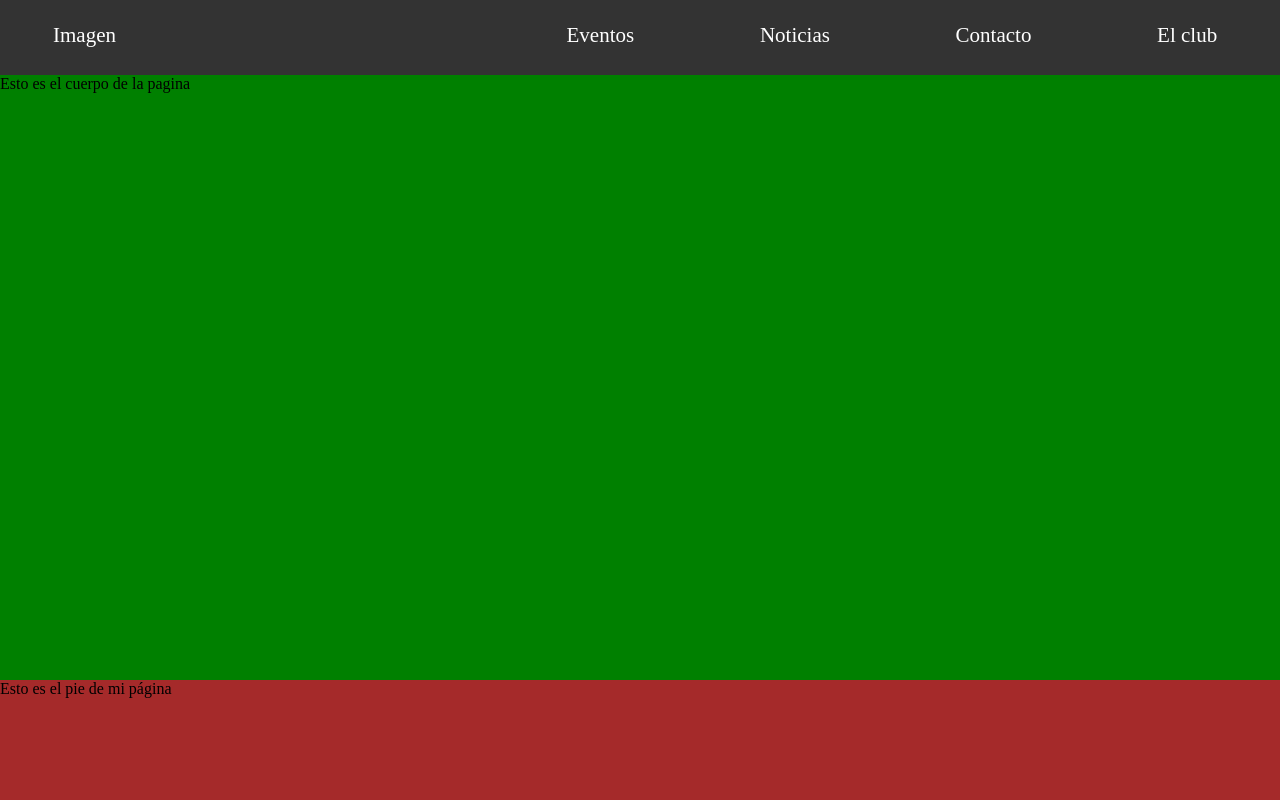
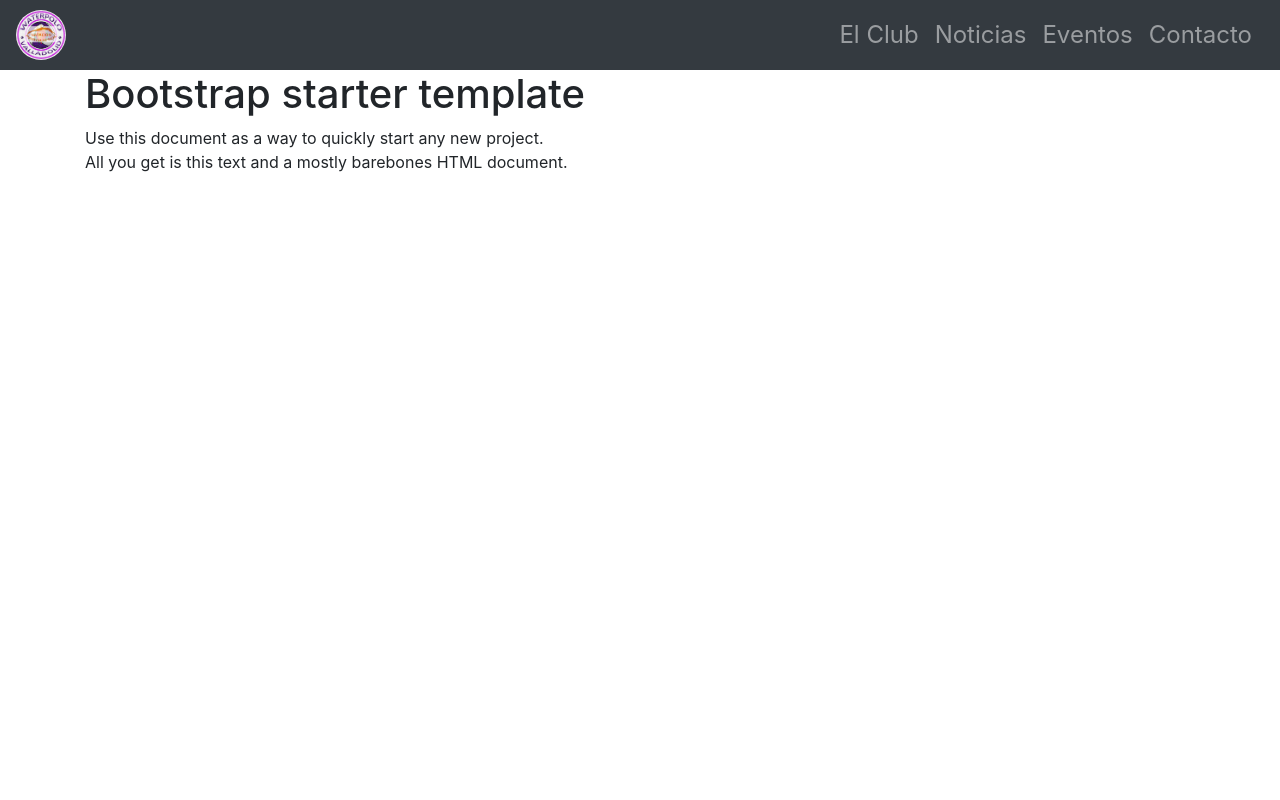
Before and after one commit to Canario0/Waterpolo-Valladolid, a plain HTML site: page index.html in a window 1280 px wide. Drawn offline with nearby package versions, Linux system fonts and the light colour scheme.

Commit message:
Estructura básica con bootstrap

```diff
--- a/index.html
+++ b/index.html
@@ -1,35 +1,85 @@
-<!DOCTYPE html>
-
-<html>
+<!doctype html>
+<html lang="en">
 
 <head>
-    <meta charset="utf8">
+    <meta charset="utf-8">
+    <meta name="viewport" content="width=device-width, initial-scale=1, shrink-to-fit=no">
     <title>Waterpolo Valladolid</title>
-    <link rel="stylesheet" type="text/css" href="css/main.css">
+    <!-- Establecer el ancho al ancho del sistema y el zoom al 1 -->
+    <meta name="viewport" content="width = device-width, initial-scale = 1, shrink-to-fit=no">
+
+    <!-- Link al css de Bootstrap -->
+    <link rel="stylesheet" href="https://stackpath.bootstrapcdn.com/bootstrap/4.1.3/css/bootstrap.min.css" integrity="sha384-MCw98/SFnGE8fJT3GXwEOngsV7Zt27NXFoaoApmYm81iuXoPkFOJwJ8ERdknLPMO"
+        crossorigin="anonymous">
+
+    <style>
+        body {
+            padding-top: 70px;
+        }
+
+        .navbar {
+            min-height: 70px;
+        }
+
+        .logo {
+            width: 50px;
+            height: 50px;
+            border-radius: 100%;
+        }
+
+        .nav-link {
+            font-size: 1.5rem;
+        }
+    </style>
 </head>
 
 <body>
-    <div class="header">
-        <div class="elemento logo contenedor">
-            <span class="elemento1"> <span class="texto">Imagen</span></span>
+    <nav class="navbar navbar-expand-md navbar-dark bg-dark fixed-top">
+        <a class="navbar-left" href="#">
+            <img class="logo" src="./images/logo.png">
+        </a>
+        <button class="navbar-toggler" type="button" data-toggle="collapse" data-target="#navbarContent" aria-controls="#navbarContent"
+            aria-expanded="false" aria-label="Toggle navigation">
+            <span class="navbar-toggler-icon"></span>
+        </button>
+
+        <div class="collapse navbar-collapse" id="navbarContent">
+            <ul class="navbar-nav ml-auto mr-1">
+                <li class="nav-item">
+                    <a class="nav-link" href="#">El Club
+                    </a>
+                </li>
+                <li class="nav-item">
+                    <a class="nav-link " href="#">Noticias</a>
+                </li>
+                <li class="nav-item">
+                    <a class="nav-link" href="#">Eventos</a>
+                </li>
+                <li class="nav-item">
+                    <a class="nav-link" href="#">Contacto</a>
+                </li>
+            </ul>
         </div>
-        <div class="elemento contenedor">
-            <span class="elemento1 menu">
-                <span class="texto">Eventos</span>
-            </span>
-            <span class="elemento1 menu">
-                <span class="texto">Noticias</span>
-            </span>
-            <span class="elemento1 menu">
-                <span class="texto">Contacto</span>
-            </span>
-            <span class="elemento1 menu">
-                <span class="texto">El club</span>
-            </span>
+    </nav>
+
+    <div class="container">
+        <div class="starter-template">
+            <h1>Bootstrap starter template</h1>
+            <p>Use this document as a way to quickly start any new project.
+                <br> All you get is this text and a mostly barebones HTML document.</p>
         </div>
     </div>
-    <div class="body">Esto es el cuerpo de la pagina</div>
-    <div class="footer">Esto es el pie de mi página</div>
+    <!-- /.container -->
+
+    <!-- Bootstrap core JavaScript
+    ================================================== -->
+    <!-- Link a las dependecias de bootstrap -->
+    <script src="https://code.jquery.com/jquery-3.3.1.slim.min.js" integrity="sha384-q8i/X+965DzO0rT7abK41JStQIAqVgRVzpbzo5smXKp4YfRvH+8abtTE1Pi6jizo"
+        crossorigin="anonymous"></script>
+    <script src="https://cdnjs.cloudflare.com/ajax/libs/popper.js/1.14.3/umd/popper.min.js" integrity="sha384-ZMP7rVo3mIykV+2+9J3UJ46jBk0WLaUAdn689aCwoqbBJiSnjAK/l8WvCWPIPm49"
+        crossorigin="anonymous"></script>
+    <script src="https://stackpath.bootstrapcdn.com/bootstrap/4.1.3/js/bootstrap.min.js" integrity="sha384-ChfqqxuZUCnJSK3+MXmPNIyE6ZbWh2IMqE241rYiqJxyMiZ6OW/JmZQ5stwEULTy"
+        crossorigin="anonymous"></script>
 </body>
 
 </html>
```
Also changed, not shown: images/logo.png (added).
